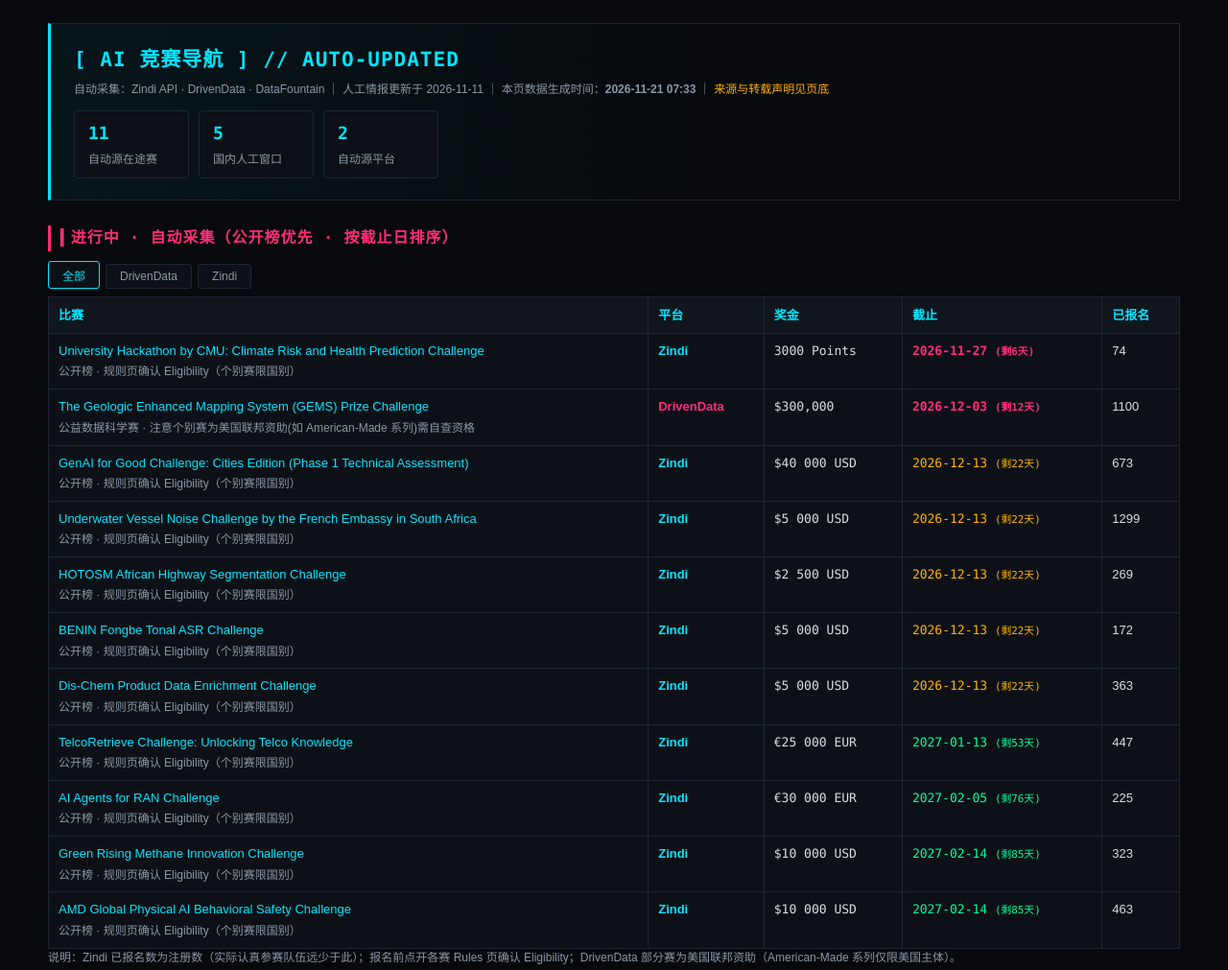
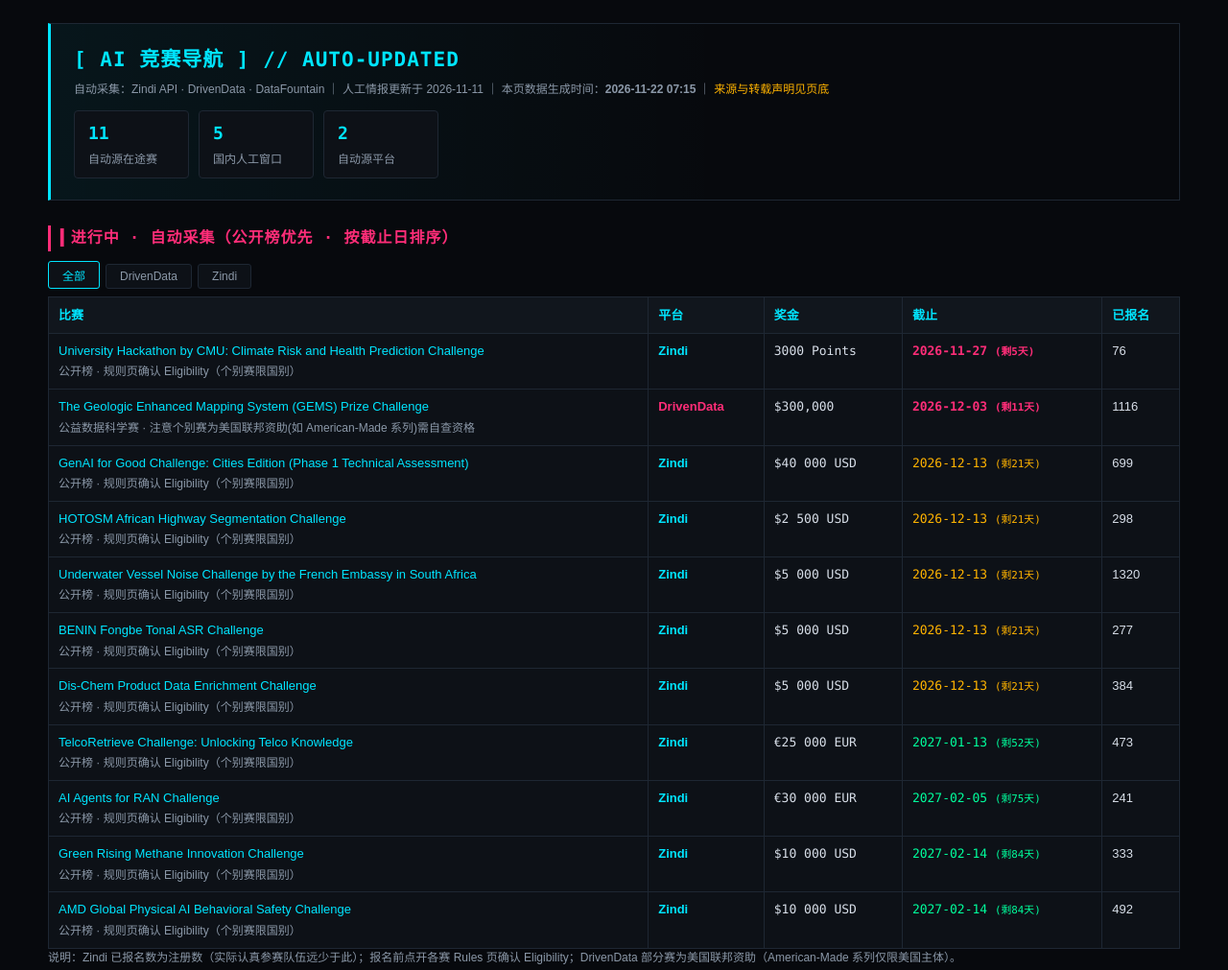
Before and after one commit to moonstack/ai-arena, a plain HTML site: page index.html in a window 1280 px wide. Shown: the top 1011 px of the page at 96% size. Drawn offline with Linux system fonts and the light colour scheme.

Commit message:
chore: auto update 2026-11-22

```diff
--- a/index.html
+++ b/index.html
@@ -55,7 +55,7 @@ footer{margin-top:32px;padding-top:14px;border-top:1px solid var(--line);color:v
 <header>
   <h1>[ AI 竞赛导航 ] // AUTO-UPDATED</h1>
   <div class="meta">自动采集：Zindi API · DrivenData · DataFountain ｜ 人工情报更新于 2026-11-11 ｜
-  本页数据生成时间：<b>2026-11-21 07:33</b> ｜ <a href="#source-note" style="color:var(--amber)">来源与转载声明见页底</a></div>
+  本页数据生成时间：<b>2026-11-22 07:15</b> ｜ <a href="#source-note" style="color:var(--amber)">来源与转载声明见页底</a></div>
   <div class="stats">
     <div class="stat"><b>11</b><span>自动源在途赛</span></div>
     <div class="stat"><b>5</b><span>国内人工窗口</span></div>
@@ -69,17 +69,17 @@ footer{margin-top:32px;padding-top:14px;border-top:1px solid var(--line);color:v
 <div class="filters"><button class="on" data-f="ALL">全部</button><button data-f="DrivenData">DrivenData</button><button data-f="Zindi">Zindi</button></div>
 <table id="live">
 <tr><th>比赛</th><th>平台</th><th>奖金</th><th>截止</th><th>已报名</th></tr>
-<tr data-p="Zindi"><td><a href="https://zindi.africa/competitions/climate-risk-health-prediction-cmu-hackathon" target="_blank">University Hackathon by CMU: Climate Risk and Health Prediction Challenge</a><br><span class="small">公开榜 · 规则页确认 Eligibility（个别赛限国别）</span></td><td><b style="color:#00e5ff">Zindi</b></td><td class="mono" style="font-family:Consolas">3000 Points</td><td><span class="urgent">2026-11-27 <small>(剩6天)</small></span></td><td>74</td></tr>
-<tr data-p="DrivenData"><td><a href="https://www.drivendata.org/competitions/306/competition-doe-gems/" target="_blank">The Geologic Enhanced Mapping System (GEMS) Prize Challenge</a><br><span class="small">公益数据科学赛 · 注意个别赛为美国联邦资助(如 American-Made 系列)需自查资格</span></td><td><b style="color:#ff2d78">DrivenData</b></td><td class="mono" style="font-family:Consolas">$300,000</td><td><span class="urgent">2026-12-03 <small>(剩12天)</small></span></td><td>1100</td></tr>
-<tr data-p="Zindi"><td><a href="https://zindi.africa/competitions/GenAI-for-Good-Challenge" target="_blank">GenAI for Good Challenge: Cities Edition (Phase 1 Technical Assessment)</a><br><span class="small">公开榜 · 规则页确认 Eligibility（个别赛限国别）</span></td><td><b style="color:#00e5ff">Zindi</b></td><td class="mono" style="font-family:Consolas">$40 000 USD</td><td><span class="soon">2026-12-13 <small>(剩22天)</small></span></td><td>673</td></tr>
-<tr data-p="Zindi"><td><a href="https://zindi.africa/competitions/french-embassy-underwater-vessel-noise-challenge" target="_blank">Underwater Vessel Noise Challenge by the French Embassy in South Africa</a><br><span class="small">公开榜 · 规则页确认 Eligibility（个别赛限国别）</span></td><td><b style="color:#00e5ff">Zindi</b></td><td class="mono" style="font-family:Consolas">$5 000 USD</td><td><span class="soon">2026-12-13 <small>(剩22天)</small></span></td><td>1299</td></tr>
-<tr data-p="Zindi"><td><a href="https://zindi.africa/competitions/hotosm-african-highway-segmentation" target="_blank">HOTOSM African Highway Segmentation Challenge</a><br><span class="small">公开榜 · 规则页确认 Eligibility（个别赛限国别）</span></td><td><b style="color:#00e5ff">Zindi</b></td><td class="mono" style="font-family:Consolas">$2 500 USD</td><td><span class="soon">2026-12-13 <small>(剩22天)</small></span></td><td>269</td></tr>
-<tr data-p="Zindi"><td><a href="https://zindi.africa/competitions/frugal-tonal-asr-challenge-for-fongbe" target="_blank">BENIN Fongbe Tonal ASR Challenge</a><br><span class="small">公开榜 · 规则页确认 Eligibility（个别赛限国别）</span></td><td><b style="color:#00e5ff">Zindi</b></td><td class="mono" style="font-family:Consolas">$5 000 USD</td><td><span class="soon">2026-12-13 <small>(剩22天)</small></span></td><td>172</td></tr>
-<tr data-p="Zindi"><td><a href="https://zindi.africa/competitions/dischem-product-data-entichment-challenge" target="_blank">Dis-Chem Product Data Enrichment Challenge</a><br><span class="small">公开榜 · 规则页确认 Eligibility（个别赛限国别）</span></td><td><b style="color:#00e5ff">Zindi</b></td><td class="mono" style="font-family:Consolas">$5 000 USD</td><td><span class="soon">2026-12-13 <small>(剩22天)</small></span></td><td>363</td></tr>
-<tr data-p="Zindi"><td><a href="https://zindi.africa/competitions/telcoretrieve-challenge-unlocking-telco-knowledge" target="_blank">TelcoRetrieve Challenge: Unlocking Telco Knowledge</a><br><span class="small">公开榜 · 规则页确认 Eligibility（个别赛限国别）</span></td><td><b style="color:#00e5ff">Zindi</b></td><td class="mono" style="font-family:Consolas">€25 000 EUR</td><td><span class="far">2027-01-13 <small>(剩53天)</small></span></td><td>447</td></tr>
-<tr data-p="Zindi"><td><a href="https://zindi.africa/competitions/ai-agents-for-ran-challenge" target="_blank">AI Agents for RAN Challenge</a><br><span class="small">公开榜 · 规则页确认 Eligibility（个别赛限国别）</span></td><td><b style="color:#00e5ff">Zindi</b></td><td class="mono" style="font-family:Consolas">€30 000 EUR</td><td><span class="far">2027-02-05 <small>(剩76天)</small></span></td><td>225</td></tr>
-<tr data-p="Zindi"><td><a href="https://zindi.africa/competitions/green-rising-methane-innovation-challenge" target="_blank">Green Rising Methane Innovation Challenge</a><br><span class="small">公开榜 · 规则页确认 Eligibility（个别赛限国别）</span></td><td><b style="color:#00e5ff">Zindi</b></td><td class="mono" style="font-family:Consolas">$10 000 USD</td><td><span class="far">2027-02-14 <small>(剩85天)</small></span></td><td>323</td></tr>
-<tr data-p="Zindi"><td><a href="https://zindi.africa/competitions/amd-global-physical-ai-safety-challenge" target="_blank">AMD Global Physical AI Behavioral Safety Challenge</a><br><span class="small">公开榜 · 规则页确认 Eligibility（个别赛限国别）</span></td><td><b style="color:#00e5ff">Zindi</b></td><td class="mono" style="font-family:Consolas">$10 000 USD</td><td><span class="far">2027-02-14 <small>(剩85天)</small></span></td><td>463</td></tr>
+<tr data-p="Zindi"><td><a href="https://zindi.africa/competitions/climate-risk-health-prediction-cmu-hackathon" target="_blank">University Hackathon by CMU: Climate Risk and Health Prediction Challenge</a><br><span class="small">公开榜 · 规则页确认 Eligibility（个别赛限国别）</span></td><td><b style="color:#00e5ff">Zindi</b></td><td class="mono" style="font-family:Consolas">3000 Points</td><td><span class="urgent">2026-11-27 <small>(剩5天)</small></span></td><td>76</td></tr>
+<tr data-p="DrivenData"><td><a href="https://www.drivendata.org/competitions/306/competition-doe-gems/" target="_blank">The Geologic Enhanced Mapping System (GEMS) Prize Challenge</a><br><span class="small">公益数据科学赛 · 注意个别赛为美国联邦资助(如 American-Made 系列)需自查资格</span></td><td><b style="color:#ff2d78">DrivenData</b></td><td class="mono" style="font-family:Consolas">$300,000</td><td><span class="urgent">2026-12-03 <small>(剩11天)</small></span></td><td>1116</td></tr>
+<tr data-p="Zindi"><td><a href="https://zindi.africa/competitions/GenAI-for-Good-Challenge" target="_blank">GenAI for Good Challenge: Cities Edition (Phase 1 Technical Assessment)</a><br><span class="small">公开榜 · 规则页确认 Eligibility（个别赛限国别）</span></td><td><b style="color:#00e5ff">Zindi</b></td><td class="mono" style="font-family:Consolas">$40 000 USD</td><td><span class="soon">2026-12-13 <small>(剩21天)</small></span></td><td>699</td></tr>
+<tr data-p="Zindi"><td><a href="https://zindi.africa/competitions/hotosm-african-highway-segmentation" target="_blank">HOTOSM African Highway Segmentation Challenge</a><br><span class="small">公开榜 · 规则页确认 Eligibility（个别赛限国别）</span></td><td><b style="color:#00e5ff">Zindi</b></td><td class="mono" style="font-family:Consolas">$2 500 USD</td><td><span class="soon">2026-12-13 <small>(剩21天)</small></span></td><td>298</td></tr>
+<tr data-p="Zindi"><td><a href="https://zindi.africa/competitions/french-embassy-underwater-vessel-noise-challenge" target="_blank">Underwater Vessel Noise Challenge by the French Embassy in South Africa</a><br><span class="small">公开榜 · 规则页确认 Eligibility（个别赛限国别）</span></td><td><b style="color:#00e5ff">Zindi</b></td><td class="mono" style="font-family:Consolas">$5 000 USD</td><td><span class="soon">2026-12-13 <small>(剩21天)</small></span></td><td>1320</td></tr>
+<tr data-p="Zindi"><td><a href="https://zindi.africa/competitions/frugal-tonal-asr-challenge-for-fongbe" target="_blank">BENIN Fongbe Tonal ASR Challenge</a><br><span class="small">公开榜 · 规则页确认 Eligibility（个别赛限国别）</span></td><td><b style="color:#00e5ff">Zindi</b></td><td class="mono" style="font-family:Consolas">$5 000 USD</td><td><span class="soon">2026-12-13 <small>(剩21天)</small></span></td><td>277</td></tr>
+<tr data-p="Zindi"><td><a href="https://zindi.africa/competitions/dischem-product-data-entichment-challenge" target="_blank">Dis-Chem Product Data Enrichment Challenge</a><br><span class="small">公开榜 · 规则页确认 Eligibility（个别赛限国别）</span></td><td><b style="color:#00e5ff">Zindi</b></td><td class="mono" style="font-family:Consolas">$5 000 USD</td><td><span class="soon">2026-12-13 <small>(剩21天)</small></span></td><td>384</td></tr>
+<tr data-p="Zindi"><td><a href="https://zindi.africa/competitions/telcoretrieve-challenge-unlocking-telco-knowledge" target="_blank">TelcoRetrieve Challenge: Unlocking Telco Knowledge</a><br><span class="small">公开榜 · 规则页确认 Eligibility（个别赛限国别）</span></td><td><b style="color:#00e5ff">Zindi</b></td><td class="mono" style="font-family:Consolas">€25 000 EUR</td><td><span class="far">2027-01-13 <small>(剩52天)</small></span></td><td>473</td></tr>
+<tr data-p="Zindi"><td><a href="https://zindi.africa/competitions/ai-agents-for-ran-challenge" target="_blank">AI Agents for RAN Challenge</a><br><span class="small">公开榜 · 规则页确认 Eligibility（个别赛限国别）</span></td><td><b style="color:#00e5ff">Zindi</b></td><td class="mono" style="font-family:Consolas">€30 000 EUR</td><td><span class="far">2027-02-05 <small>(剩75天)</small></span></td><td>241</td></tr>
+<tr data-p="Zindi"><td><a href="https://zindi.africa/competitions/green-rising-methane-innovation-challenge" target="_blank">Green Rising Methane Innovation Challenge</a><br><span class="small">公开榜 · 规则页确认 Eligibility（个别赛限国别）</span></td><td><b style="color:#00e5ff">Zindi</b></td><td class="mono" style="font-family:Consolas">$10 000 USD</td><td><span class="far">2027-02-14 <small>(剩84天)</small></span></td><td>333</td></tr>
+<tr data-p="Zindi"><td><a href="https://zindi.africa/competitions/amd-global-physical-ai-safety-challenge" target="_blank">AMD Global Physical AI Behavioral Safety Challenge</a><br><span class="small">公开榜 · 规则页确认 Eligibility（个别赛限国别）</span></td><td><b style="color:#00e5ff">Zindi</b></td><td class="mono" style="font-family:Consolas">$10 000 USD</td><td><span class="far">2027-02-14 <small>(剩84天)</small></span></td><td>492</td></tr>
 </table>
 <p class="small">说明：Zindi 已报名数为注册数（实际认真参赛队伍远少于此）；报名前点开各赛 Rules 页确认 Eligibility；DrivenData 部分赛为美国联邦资助（American-Made 系列仅限美国主体）。</p>
 
```
Also changed, not shown: data.json (+22 -22 lines).
